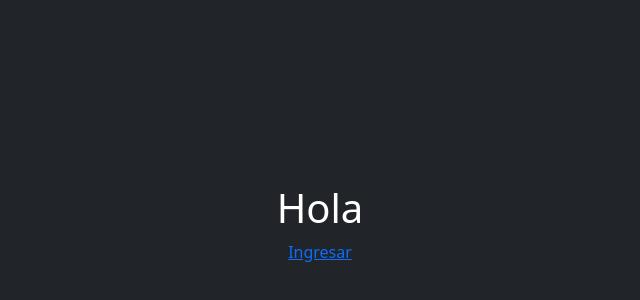
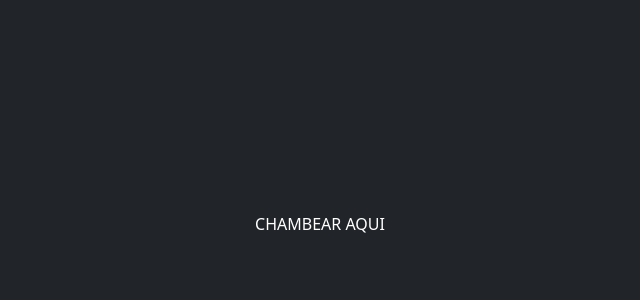
Before and after one commit to No-Country-simulation/c20-17-m-node-react, a React (Vite) app in the folder web/: page / in a window 1280 px wide. Shown: the part 176-476 px from the top of the page, without its empty margins (320-960 px from the left). Built offline with nearby package versions, Linux system fonts and the light colour scheme.

Commit message:
[UPDATE] Ysa chambea aqui

```diff
--- a/web/src/dashboard/components/LoginForm.tsx
+++ b/web/src/dashboard/components/LoginForm.tsx
@@ -1,13 +1,15 @@
-import { Link } from "react-router-dom";
+//import { Link } from "react-router-dom";
+/*
+<h1>Hola</h1>
+        <Link to="/dashboard" state={{ name: "Kurt" }}>
+          Ingresar
+        </Link> */
 
 function LoginForm() {
   return (
     <>
       <div className="container-fluid h-100 p-0 d-flex flex-column align-items-center justify-content-center text-bg-dark">
-        <h1>Hola</h1>
-        <Link to="/dashboard" state={{ name: "Kurt" }}>
-          Ingresar
-        </Link>
+        <div>CHAMBEAR AQUI</div>
       </div>
     </>
   );
```
